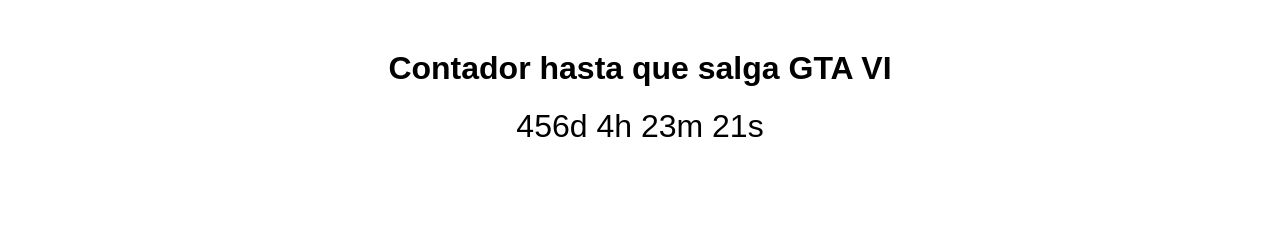
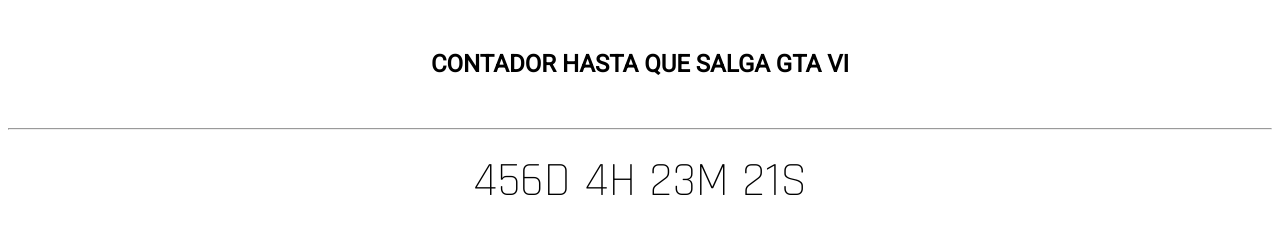
Before and after one commit to SrGraphic/contador.github.io, a plain HTML site: page index.html in a window 1280 px wide. Drawn offline with Linux system fonts and the light colour scheme.

Commit message:
Update index.html

```diff
--- a/index.html
+++ b/index.html
@@ -5,20 +5,25 @@
     <meta name="viewport" content="width=device-width, initial-scale=1.0">
     <title>Contador GTA_VI</title>
     <style>
-        body {
-            font-family: Arial, sans-serif;
+        @import url('https://fonts.googleapis.com/css2?family=Rajdhani:wght@300&family=Roboto&display=swap');
+
+       h2 {
+            font-family: 'Roboto', sans-serif;
             text-align: center;
             margin: 50px;
         }
 
         #contador {
-            font-size: 2em;
+            font-family: 'Rajdhani', sans-serif;
+            font-size: 3em;
             margin: 20px;
+            text-align: center;
         }
     </style>
 </head>
 <body>
-    <h1>Contador hasta que salga GTA VI</h1>
+    <h2>CONTADOR HASTA QUE SALGA GTA VI</h2>
+    <hr>
     <div id="contador"></div>
     <script>
         const fechaObjetivo = new Date('2025-03-06T00:00:00');
@@ -30,7 +35,7 @@
             const horas = Math.floor((diferencia % (1000 * 60 * 60 * 24)) / (1000 * 60 * 60));
             const minutos = Math.floor((diferencia % (1000 * 60 * 60)) / (1000 * 60));
             const segundos = Math.floor((diferencia % (1000 * 60)) / 1000);
-            document.getElementById('contador').innerHTML = `${dias}d ${horas}h ${minutos}m ${segundos}s`;
+            document.getElementById('contador').innerHTML = `${dias}D ${horas}H ${minutos}M ${segundos}S`;
         }
     </script>
 </body>
```
